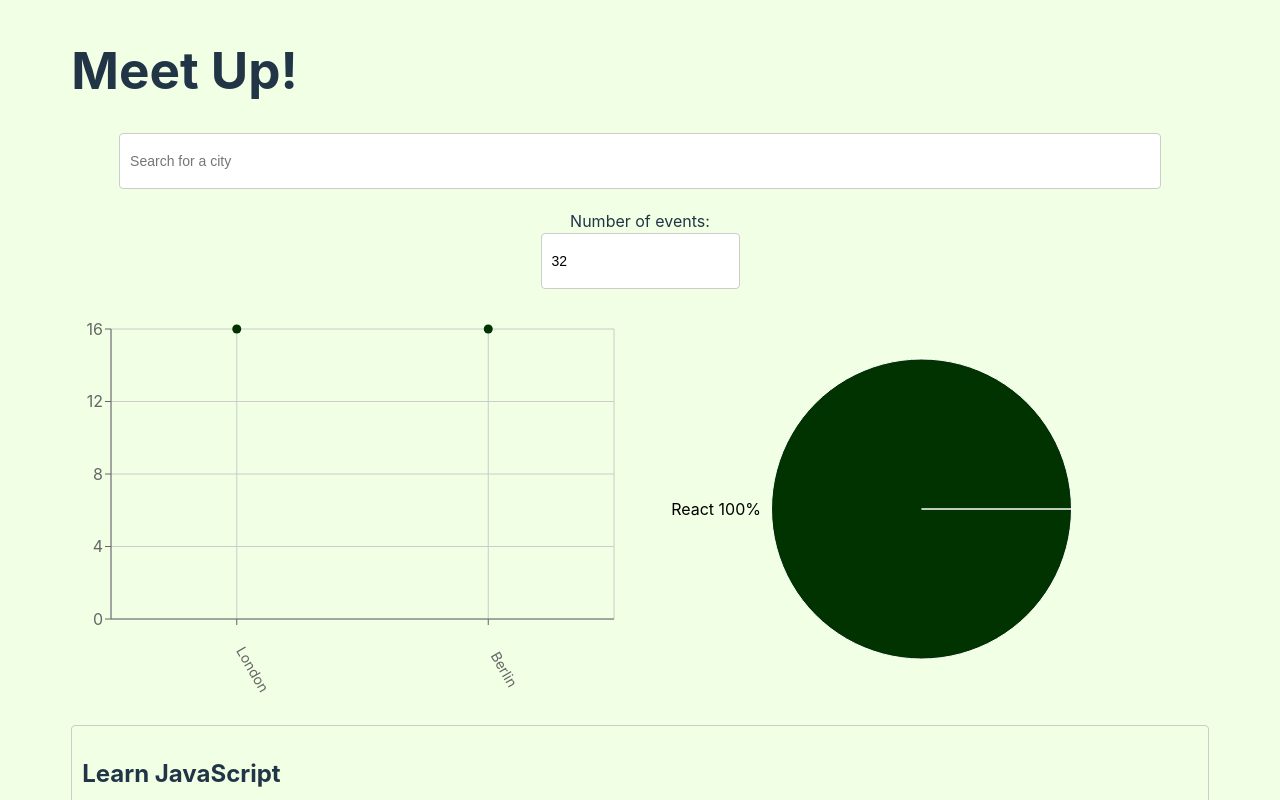
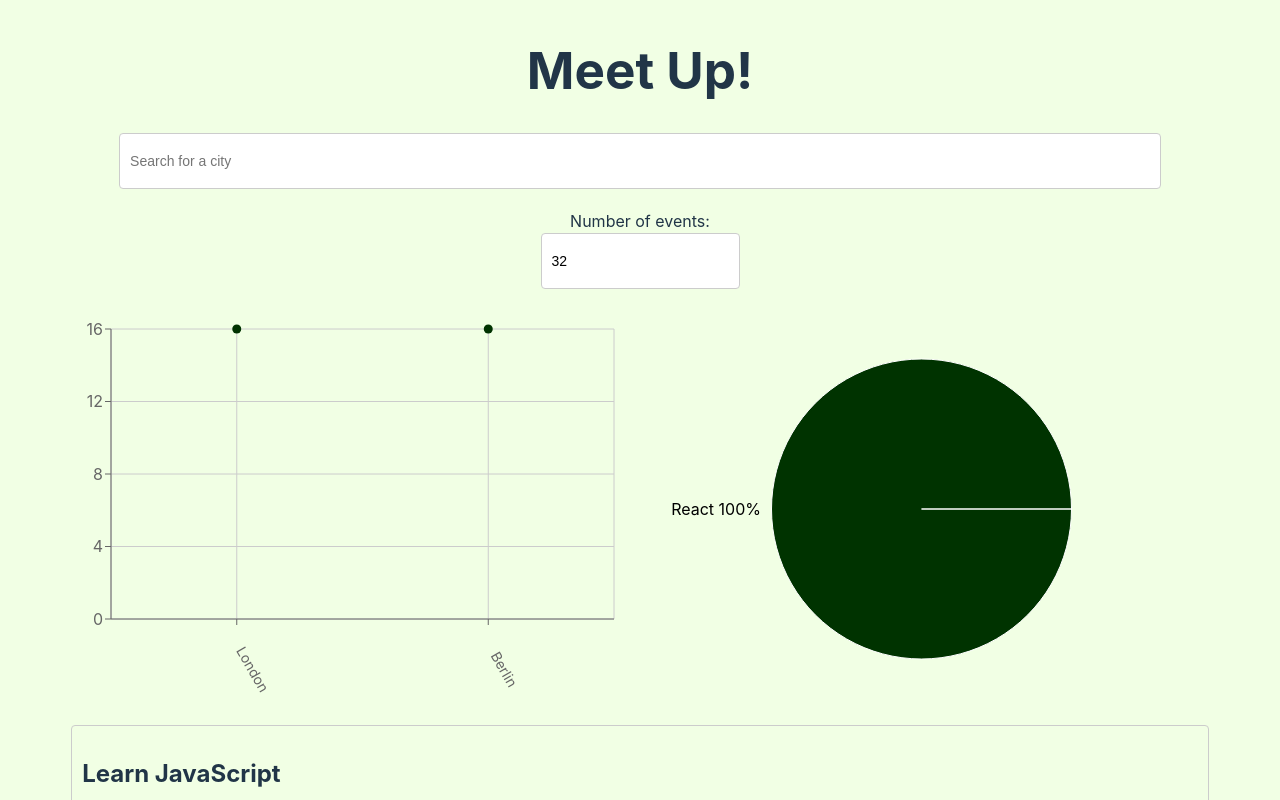
Before and after one commit to tpamplin/meet-app, a React (Vite) app: page / in a window 1280 px wide. Shown: the top 800 px of the page. Built offline with nearby package versions, Linux system fonts and the light colour scheme; what atatus-spa would draw is missing.

Commit message:
center title

```diff
--- a/src/App.css
+++ b/src/App.css
@@ -112,3 +112,6 @@ input[type="number"] {
       grid-template-columns: 1fr;
     }
 }
+#page-title{
+  text-align: center;
+}
--- a/src/App.jsx
+++ b/src/App.jsx
@@ -49,7 +49,7 @@ const App = () => {
         {errorAlert.length ? <ErrorAlert text={errorAlert} /> : null}
         {warningAlert.length ? <WarningAlert text={warningAlert} /> : null}
       </div>
-      <h1>Meet Up!</h1>
+      <h1 id="page-title">Meet Up!</h1>
       <CitySearch
         allLocations={allLocations}
         setCurrentCity={setCurrentCity}
```
